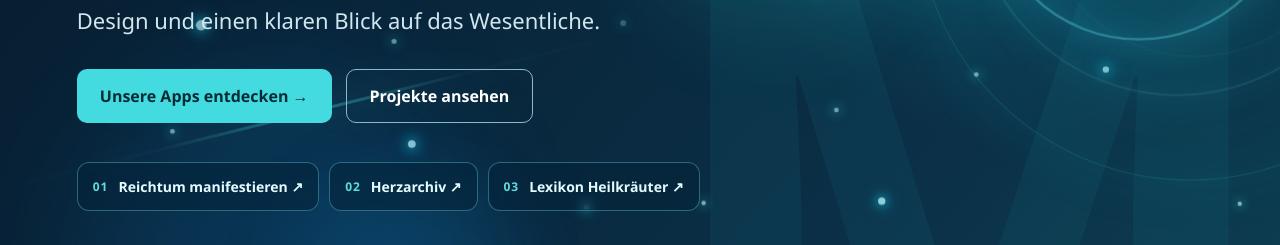
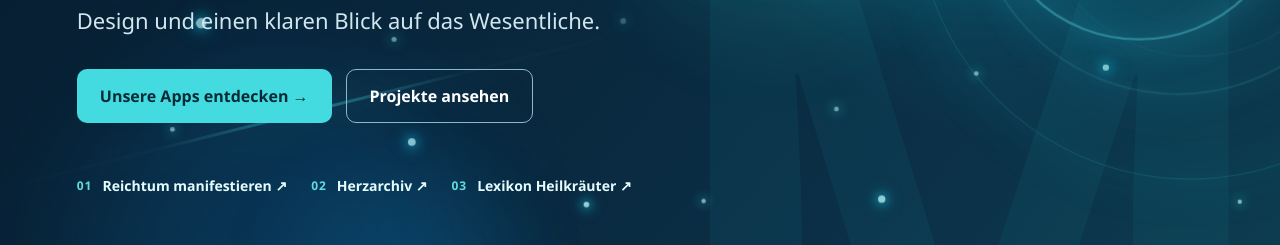
Before and after one commit to KaiserSApps/kaiser-apps, a plain HTML site: page index.html in a window 1280 px wide. Shown: the part 555-800 px from the top of the page. Drawn offline with Linux system fonts and the light colour scheme.

Commit message:
App Links im Hero ohne Kaesten bei gleicher Hoehe

```diff
--- a/index.html
+++ b/index.html
@@ -58,11 +58,11 @@ footer{background:var(--navy);color:#e0edf5;padding:28px 6%;display:flex;justify
 .hero-lights .light-ring{position:absolute;display:block;right:-175px;top:9%;width:530px;height:530px;border:1px solid rgba(71,231,236,.22);border-radius:50%;box-shadow:0 0 70px rgba(41,220,235,.10),inset 0 0 70px rgba(41,220,235,.06);animation:studio-pulse 7s ease-in-out infinite}
 .hero-lights .ring-2{right:-75px;top:22%;width:320px;height:320px;border-color:rgba(91,234,237,.23);animation-delay:-3s}
 @keyframes studio-pulse{0%,100%{transform:scale(.97);opacity:.27}50%{transform:scale(1.07);opacity:.95}}
-.hero-app-links{display:flex;flex-wrap:wrap;gap:10px;margin-top:39px;max-width:1050px}
-.hero-app-links a{display:inline-flex;align-items:center;gap:10px;border:1px solid rgba(115,229,239,.35);border-radius:12px;background:rgba(4,36,58,.58);padding:12px 15px;color:#e5fcff;text-decoration:none;font-size:14px;font-weight:700;backdrop-filter:blur(5px);transition:background .2s,transform .2s}
-.hero-app-links a:hover,.hero-app-links a:focus-visible{background:rgba(8,123,140,.63);transform:translateY(-2px)}
+.hero-app-links{display:flex;flex-wrap:wrap;gap:24px;margin-top:39px;max-width:1050px;min-height:47px;align-items:center}
+.hero-app-links a{display:inline-flex;align-items:center;gap:10px;border:0;background:transparent;padding:12px 0;color:#e5fcff;text-decoration:none;font-size:14px;font-weight:700;transition:color .2s,transform .2s}
+.hero-app-links a:hover,.hero-app-links a:focus-visible{color:#70eee8;transform:translateY(-2px)}
 .hero-app-links span{color:#60dce0;font-size:12px;letter-spacing:.08em}
-@media(max-width:700px){.hero-lights .light-ring{right:-320px}.hero-app-links{margin-top:29px}.hero-app-links a{width:100%;justify-content:flex-start}}
+@media(max-width:700px){.hero-lights .light-ring{right:-320px}.hero-app-links{margin-top:29px;gap:0;min-height:141px;align-content:center}.hero-app-links a{width:100%;justify-content:flex-start}}
 @media(prefers-reduced-motion:reduce){.hero-lights .light-ring{animation:none!important}.hero-app-links a{transition:none}}
 </style><link rel="stylesheet" href="assets/kaiser-studio-effects.css"><link rel="stylesheet" href="assets/machart-interactions.css"></head>
 <body>
```
